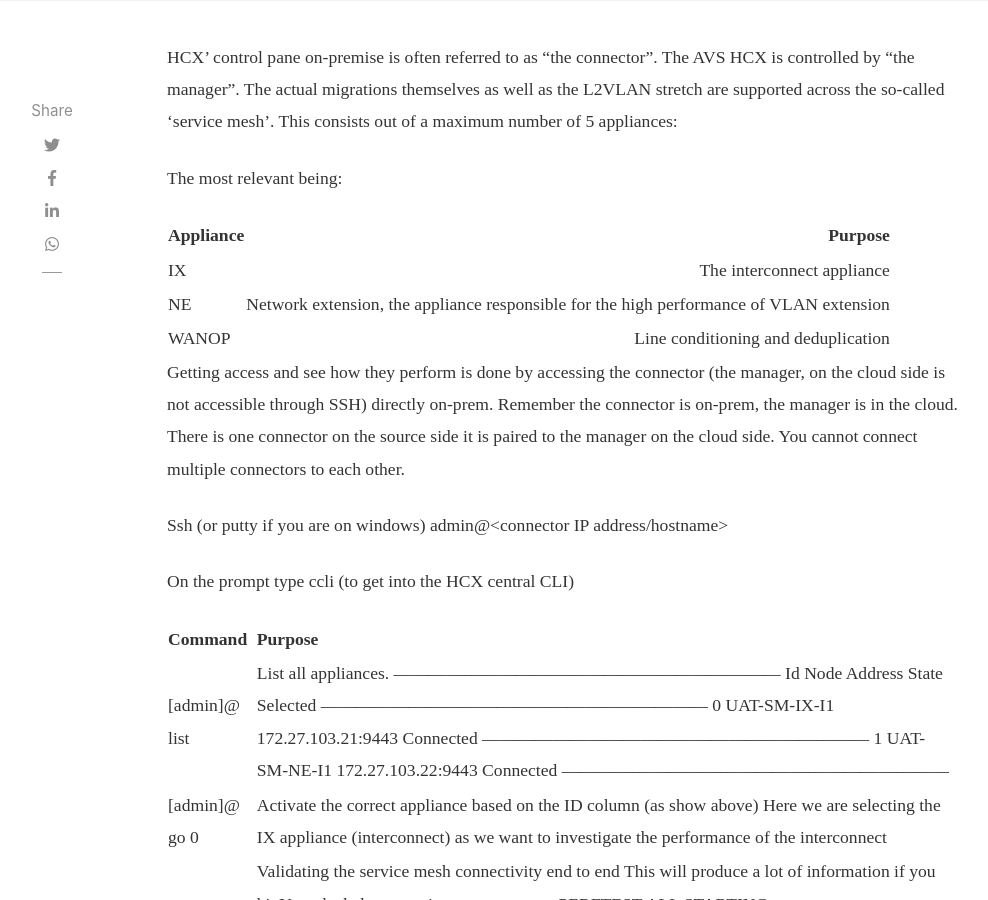
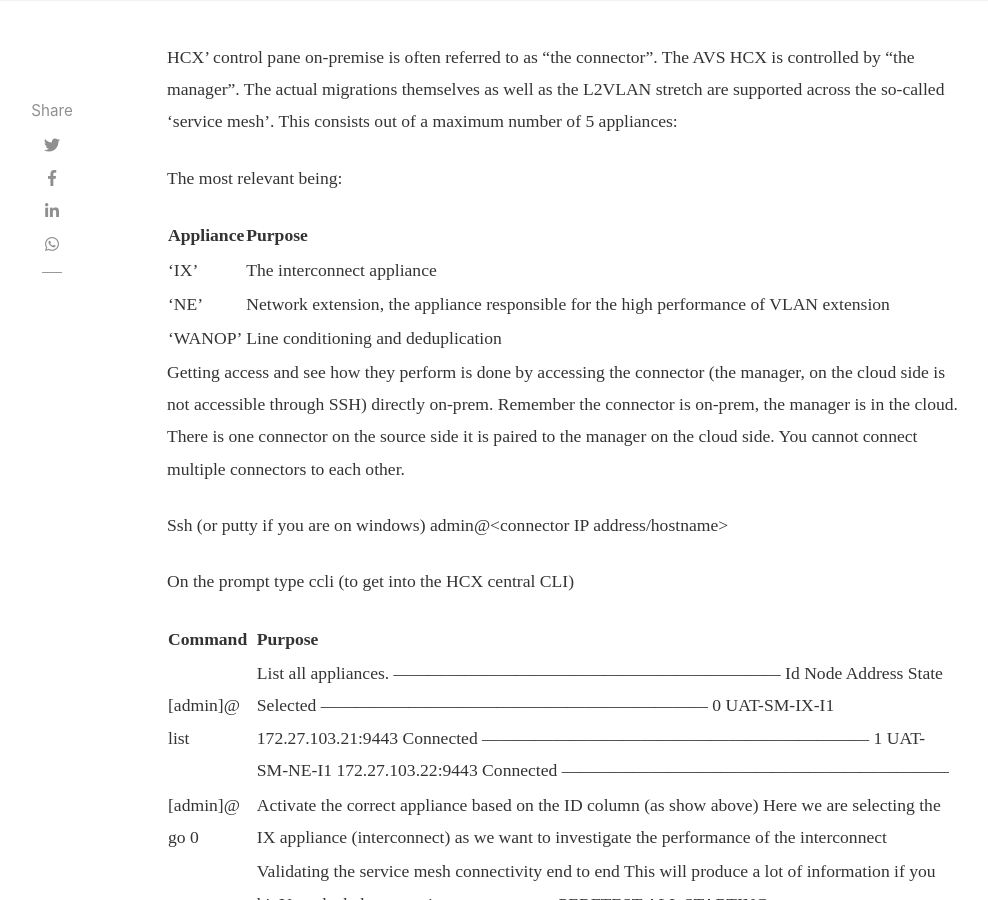
Before and after one commit to AVSBlog/avsblog.github.io, a Jekyll site: the page built from _posts/2020-10-09-how-to-improve-hcx-performance.md, in a window 1280 px wide and 900 px high, scrolled down 2137 px. Shown: the whole window, without its empty margins (118-1106 px from the left). Built offline with Jekyll 4.4.1, drawn with Linux system fonts in a browser that asks for light colours; nearby versions of some CDN libraries.

```diff
--- a/_posts/2020-10-09-how-to-improve-hcx-performance.md
+++ b/_posts/2020-10-09-how-to-improve-hcx-performance.md
@@ -27,10 +27,10 @@ The actual migrations themselves as well as the L2VLAN stretch are supported acr
 The most relevant being:
 
 | Appliance 	| Purpose                                                                                   	|
-|: -----------	|-------------------------------------------------------------------------------------------:	|
-| IX        	| The interconnect appliance                                                                	|
-| NE        	| Network extension, the appliance responsible for the high   performance of VLAN extension 	|
-| WANOP     	| Line conditioning and deduplication                                                       	|
+|-----------	|-------------------------------------------------------------------------------------------	|
+| 'IX'      	| The interconnect appliance                                                                	|
+| 'NE'      	| Network extension, the appliance responsible for the high   performance of VLAN extension 	|
+| 'WANOP'   	| Line conditioning and deduplication                                                       	|
 
 Getting access and see how they perform is done by accessing the connector (the manager, on the cloud side is not accessible through SSH) directly on-prem.  Remember the connector is on-prem, the manager is in the cloud.  There is one connector on the source side it is paired to the manager on the cloud side.  You cannot connect multiple connectors to each other.
 
```
